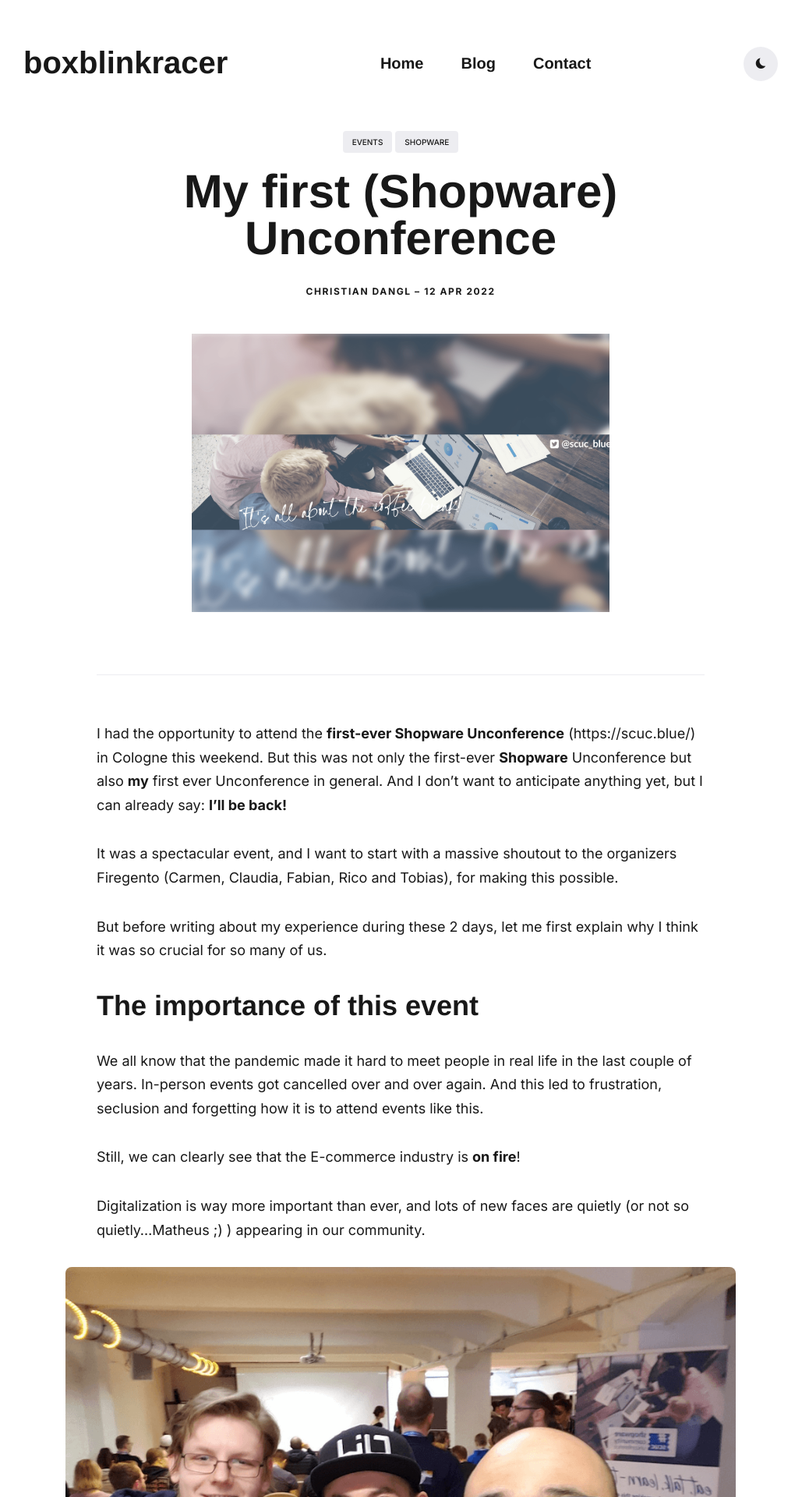
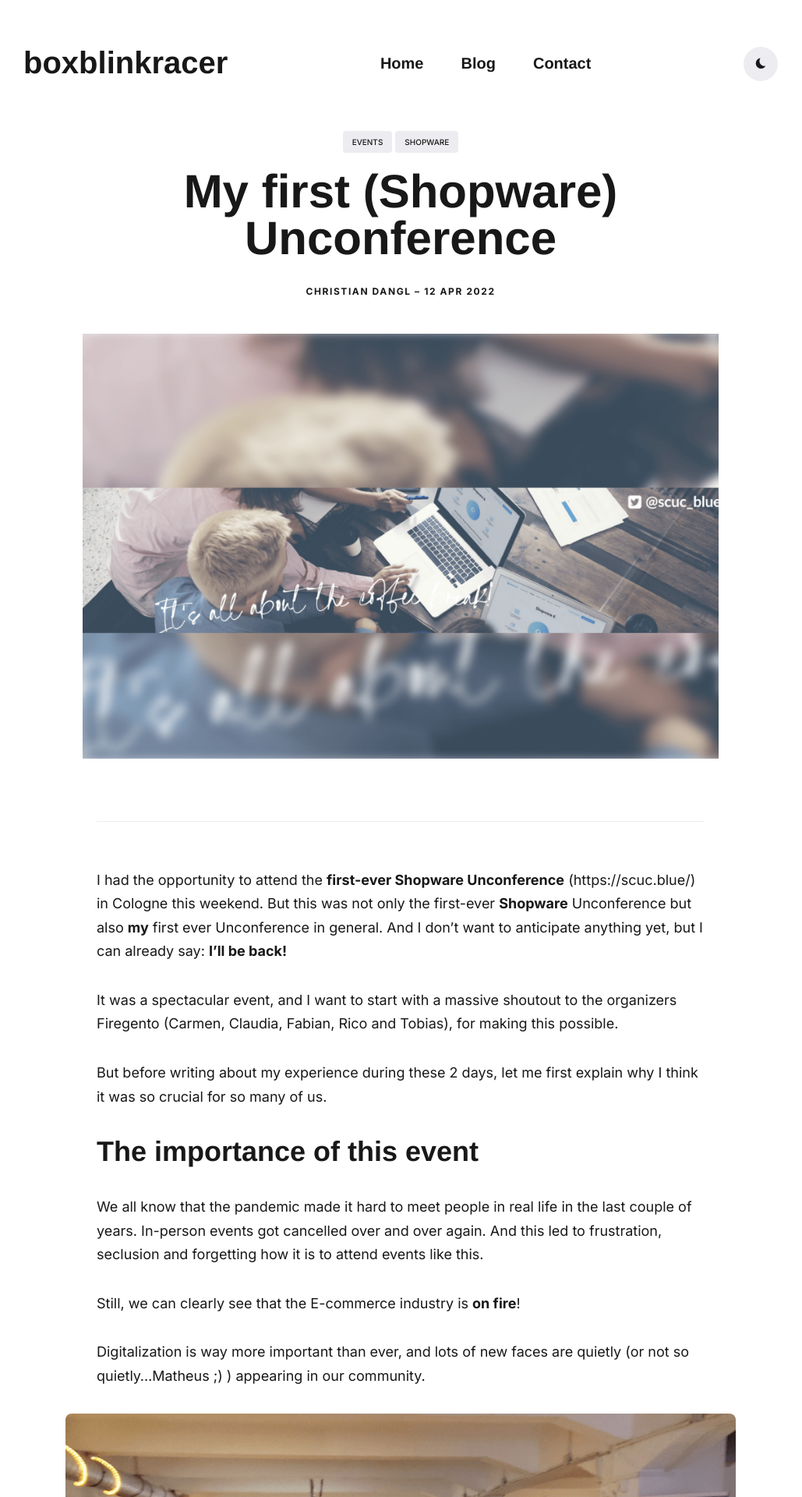
Before and after one commit to boxblinkracer/boxblinkracer.github.io, a Jekyll site: the page built from _posts/2022-04-12-shopware-unconference.markdown, in a window 1280 px wide. Shown: the top 1920 px of the page at 78% size, without its empty margins (126-1155 px from the left). Built offline with Jekyll 4.4.1, drawn with Linux system fonts in a browser that asks for light colours; nearby versions of some CDN libraries; some web fonts are replaced.

Commit message:
adjust blog header image mobile width

```diff
--- a/_layouts/post.html
+++ b/_layouts/post.html
@@ -34,8 +34,7 @@
 <div class="container">
     <div class="row">
         {%if page.image %}
-        <div class="col col-2"></div>
-        <div class="col col-8">
+        <div class="col col-12">
             <div class="post-image animate" style="background: transparent;margin-bottom: 20px;">
                 <img class="lazy" data-src="{{site.baseurl}}{{page.image}}" alt="{{page.title}}" style="object-fit: contain;">
             </div>
@@ -45,7 +44,6 @@
             </div>
             {%endif %}
         </div>
-        <div class="col col-2"></div>
         {%endif %}
     </div>
 </div>
```
